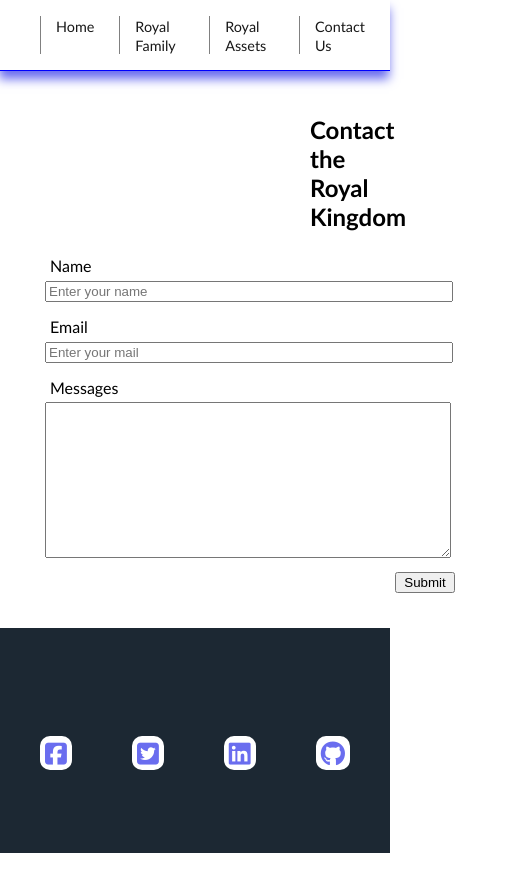
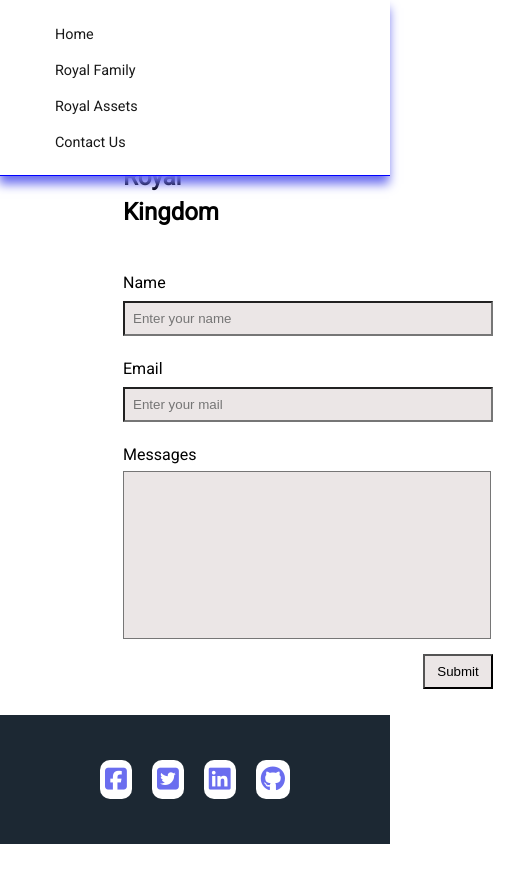
Before and after one commit to jeanlamarre16/wild-code-school, a plain HTML site: page pages/contact.html in a window 390 px wide. Shown: the whole page, 525 px wide, since content can reach past the window. Before the commit the page ends 853 px from the top, so only its background shows below. Drawn offline with Linux system fonts and the light colour scheme.

Commit message:
commit travail

```diff
--- a/pages/contact.html
+++ b/pages/contact.html
@@ -2,14 +2,14 @@
 <html lang="fr">
     <head>
         <meta charset="utf-8" />
-        <link rel="stylesheet" href="../styles/main-style.css" />
+        <link rel="stylesheet" href="../styles/style.css" />
         <script src="https://kit.fontawesome.com/a38ccd384d.js" crossorigin="anonymous"></script>
         <title>Contact</title>
     </head>
 
     <body>
         <header>
-            <div id="logo">
+            <div id="div-logo">
                 <a href="../index.html"><img src="../images/logo.jpg" alt="image logo" class="logo" /></a>
             </div>
             <nav>
@@ -31,9 +31,11 @@
         </header>
 
         <section id="corps-de-page">
-            <div id="contact">
-                <h2>Contact the Royal Kingdom</h2>
-                <form action="page-cible.html" method="post" name="formContact">
+            <form action="page-cible.html" method="post" name="formContact">
+                <div class="groupe">
+                    <div class="div-contact">
+                        <h2>Contact the Royal Kingdom</h2>
+                    </div>
                     <div class="div-contact">
                         <label for="username">Name </label>
                         <input type="text" name="name" placeholder="Enter your name" id="username" />
@@ -46,11 +48,11 @@
                         <label for="message">Messages</label>
                         <textarea name="message" id="message" cols="30" rows="10"></textarea>
                     </div>
-                    <div class="div-contact">
+                    <div class="div-contact"">
                         <input type="submit" id="submit" value="Submit" />
                     </div>
-                </form>
-            </div>
+                </div>
+            </form>
         </section>
 
         <footer>
--- a/styles/assets.css
+++ /dev/null
@@ -1,28 +0,0 @@
-
-table, td, th {
-    border: 1px solid #000;
-    border-collapse: collapse;
-    text-align: center;
-    padding: 5px 15px;
-}
-
-table, h2 {
-    margin-left : auto;
-    margin-right : auto;
-}
-
-#section-tableau h2 {
-    text-align: center;
-}
-
-tbody tr:nth-child(odd) {
-    background-color: #fff;
-}
-
-tbody tr:nth-child(even) {
-    background-color: #AEB6BF;
-}
-
-table {
-    background-color: #6A6DEF;
-}
--- a/styles/contact.css
+++ /dev/null
@@ -1,32 +0,0 @@
-
-#contact h2 {
-    margin-left: 285px;
-}
-
-
-form {
-    margin : 0 auto;
-    width: 500px;
-}
-
-input, textarea {
-    width: 400px;
-}
-
-input:focus, textarea:focus {
-    border-color: #EBEDEF;
-}
-
-.div-contact {
-    margin : 10px 20px;
-}
-
-form label {
-    padding : 5px;
-    display: block;
-}
-
-.div-contact #submit {
-    margin-left: 350px;
-    width: 60px;
-}
--- a/styles/index.css
+++ /dev/null
@@ -1,10 +0,0 @@
-
-.welcome-image {
-    width: 100%;
-    height: 300px;
-    margin-top : 50px;
-}
-
-.p-welcome {
-    text-align: justify;
-}
--- a/styles/main-style.css
+++ /dev/null
@@ -1,103 +0,0 @@
-
-/* Ici je crée une feuille de style principale (main-style.css)  permettant de mutualiser les différentes feuilles
-de styles du site permettant ainsi de faciliter la maintenance, la correction et/ou l'évolution de chacune des pages
-du site */
-
-@import url("royal-family.css");
-@import url("contact.css");
-@import url("index.css");
-@import url("assets.css");
-@import url("page-cible.css");
-
-body {
-    font-family: 'Trebuchet MS', Arial, sans-serif;
-    margin : 70px auto 0 0;
-}
-
-header {
-    background: white;
-    display: flex;
-    justify-content: space-between;
-    position: fixed;
-    z-index: 1;
-    width: 100%;
-    top : 0;
-    border-bottom : 1.5px solid blue;
-    box-shadow: -1px 8px 10px #6A6DEF;
-}
-
-nav ul {
-    list-style-type: none;
-    display: flex;
-}
-
-nav ul li {
-    margin-right: 10px;
-    border-left : 1px solid gray;
-    padding : 0 15px;
-}
-
-nav ul li a {
-    font-size: 0.9em;
-    color: #181818;
-    text-decoration: none;
-}
-
-nav ul li a:hover {
-    color: #6A6DEF;
-    border-bottom: 1.5px solid blue;
-}
-
-#logo img {
-    width: 125px;
-    height: 65px;
-    margin-left: 25px;
-}
-
-#corps-de-page {
-    padding : 25px;
-}
-
-footer {
-    background:  #1C2833;
-    padding-top:  25px;
-    color : white;
-    height: 200px;
-}
-
-#reseaux-sociaux {
-    display: flex;
-    background:  #1c2833;
-    justify-content: center;
-    column-gap: 20px;;
-    align-items: center;
-    height: 200px;
-}
-
-#reseaux-sociaux p {
-    background-color: #fff;
-    padding : 2px 5px;
-    color : #fff;
-    font-size: 25px;
-    border-radius: 10px;
-}
-
-#reseaux-sociaux a {
-    color : #6A6DEF;
-}
-
-
-@media screen and (max-width : 920px) {
-    #reseaux-sociaux {
-        display: flex;
-        background:#1c2833;
-        justify-content: space-evenly;
-        align-items: center;
-        height: 200px;
-    }
-    header #logo {
-      display: none;
-      background-color: red;
-    }
-
-}
--- a/styles/page-cible.css
+++ /dev/null
@@ -1,15 +0,0 @@
-#message-confirm {
-    width: 400px;
-    font-size: 1em;
-    margin : 0 auto;
-    padding : 2px;
-    text-align: center;
-    color : #fff;
-    background-color: green;
-}
-
-#message-confirm  a {
-    text-decoration: none;
-    color : #000;
-    font-size: 15px;
-}
--- a/styles/royal-family.css
+++ /dev/null
@@ -1,15 +0,0 @@
-#family {
-    display: flex;
-    justify-content: space-between;
-    align-items: center;
-}
-
-#family img {
-    height: 150px;
-    width: 150px;
-    border-radius: 50%;
-}
-
-#family p {
-    text-align: center;
-}
--- /dev/null
+++ b/styles/style.css
@@ -0,0 +1,235 @@
+
+/* Ici je crée une feuille de style principale (main-style.css)  permettant de mutualiser les différentes feuilles
+de styles du site permettant ainsi de faciliter la maintenance, la correction et/ou l'évolution de chacune des pages
+du site */
+
+@import url('https://fonts.googleapis.com/css2?family=Roboto&family=Source+Sans+Pro:wght@300&display=swap');
+
+body {
+    font-family: Roboto, Arial, sans-serif;
+    margin : 70px auto 0 0;
+    line-height: 35px;
+}
+
+header {
+    background: white;
+    display: flex;
+    justify-content: space-between;
+    position: fixed;
+    z-index: 1;
+    width: 100%;
+    top : 0;
+    border-bottom : 1.5px solid blue;
+    box-shadow: -1px 8px 10px #6A6DEF;
+}
+
+header nav ul {
+    display: flex;
+    list-style-type: none;
+}
+
+header nav ul li {
+    margin-right: 10px;
+    border-left : 1px solid gray;
+    padding : 0 15px;
+}
+
+header nav ul li a {
+    font-size: 0.9em;
+    color: #181818;
+    text-decoration: none;
+}
+
+header nav ul li a:hover {
+    color: #6A6DEF;
+    border-bottom: 1.5px solid blue;
+}
+
+#div-logo img {
+    width: 125px;
+    height: 65px;
+    margin-left: 25px;
+}
+
+#corps-de-page {
+    padding : 35px;
+    margin-bottom: 200px;
+}
+
+footer {
+    position: fixed;
+    bottom: 0;
+    right: 0;
+    left:0;
+    background:#1C2833;
+    color : white;
+    padding: 20px;
+}
+
+#reseaux-sociaux {
+    display: flex;
+    background:#1c2833;
+    justify-content: center;
+    column-gap: 20px;
+
+}
+
+#reseaux-sociaux p {
+    background-color: #fff;
+    padding : 2px 5px;
+    color : #fff;
+    font-size: 25px;
+    border-radius: 10px;
+}
+
+#reseaux-sociaux a {
+    color : #6A6DEF;
+}
+
+table, td, th {
+    border: 1px solid #000;
+    border-collapse: collapse;
+    text-align: center;
+    padding: 5px 15px;
+}
+
+#section-tableau h2 {
+    text-align: center;
+    font-size: 18px;
+}
+
+table, #section-tableau h2 {
+    margin-left : auto;
+    margin-right : auto;
+}
+
+#corps-de-page > h2 {
+    text-align: left;
+    font-size: 18px;
+}
+
+tbody tr:nth-child(odd) {
+    background-color: #fff;
+}
+
+tbody tr:nth-child(even) {
+    background-color: #AEB6BF;
+}
+
+table {
+    background-color: #6A6DEF;
+}
+
+#contact h2 {
+    margin-left: 125px;
+}
+
+form {
+    margin : 0 auto;
+    width: 45%;
+}
+
+.groupe {
+    display: flex;
+    flex-direction: column;
+    align-items: flex-start;
+    row-gap : 15px;
+}
+
+input, textarea {
+    width: 350px;
+    padding : 8px;
+}
+
+.div-contact {
+    display: flex;
+    flex-direction: column;
+    row-gap : 1px;
+}
+
+form .div-contact textarea {
+    resize: none;
+    margin-top : -2px;
+}
+
+form .div-contact input, form .div-contact textarea {
+    background-color: rgb(235, 230, 230);
+}
+
+.div-contact #submit {
+    margin-left: 300px;
+    width: 70px;
+}
+
+.welcome-image {
+    width: 100%;
+    height: 300px;
+    margin-top : 50px;
+}
+
+.p-welcome {
+    text-align: justify;
+}
+
+#message-confirm {
+    width: 400px;
+    font-size: 1em;
+    margin : 0 auto;
+    padding : 2px;
+    text-align: center;
+    color : #fff;
+    background-color: green;
+}
+
+#message-confirm  a {
+    text-decoration: none;
+    color : #000;
+    font-size: 15px;
+}
+
+#family {
+    display: flex;
+    justify-content: space-between;
+    align-items: center;
+}
+
+#family img {
+    height: 150px;
+    width: 150px;
+    border-radius: 50%;
+}
+
+#family p {
+    text-align: center;
+}
+
+@media all and (max-width : 960px) {
+    .p-welcome {
+        font-size: 0.6em;
+    }
+
+    #corps-de-page {
+        margin-top : 50px;
+    }
+
+    header #div-logo {
+      display: none;
+      background-color: red;
+    }
+
+    header nav ul {
+        flex-direction: column;
+        justify-content: center;
+        margin-bottom : 15px;
+    }
+
+    header nav ul li {
+        margin-right: none;
+        border-left : none;
+        padding : 0 15px;
+    }
+    #corps-de-page #family {
+        align-items: column;
+        flex-wrap: wrap;
+    }
+}
```
Also changed, not shown: index.html (+2 -2 lines), pages/assets.html (+3 -3 lines), pages/page-cible.html (+1 -1 lines), pages/royal-family.html (+2 -2 lines).
